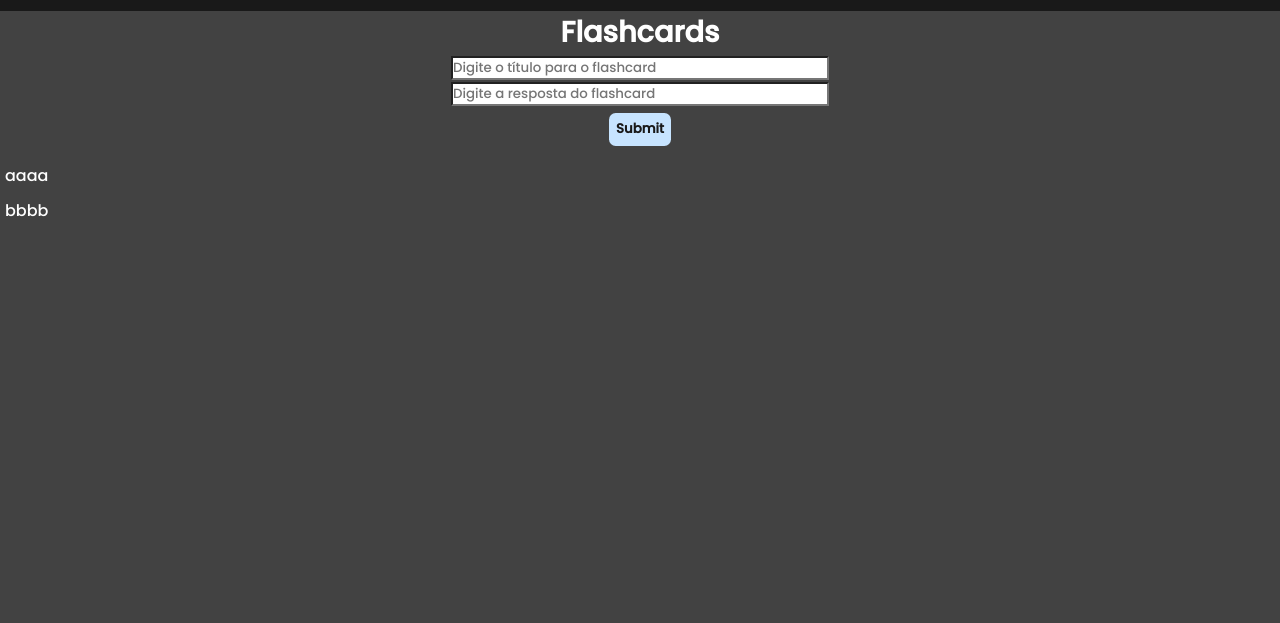
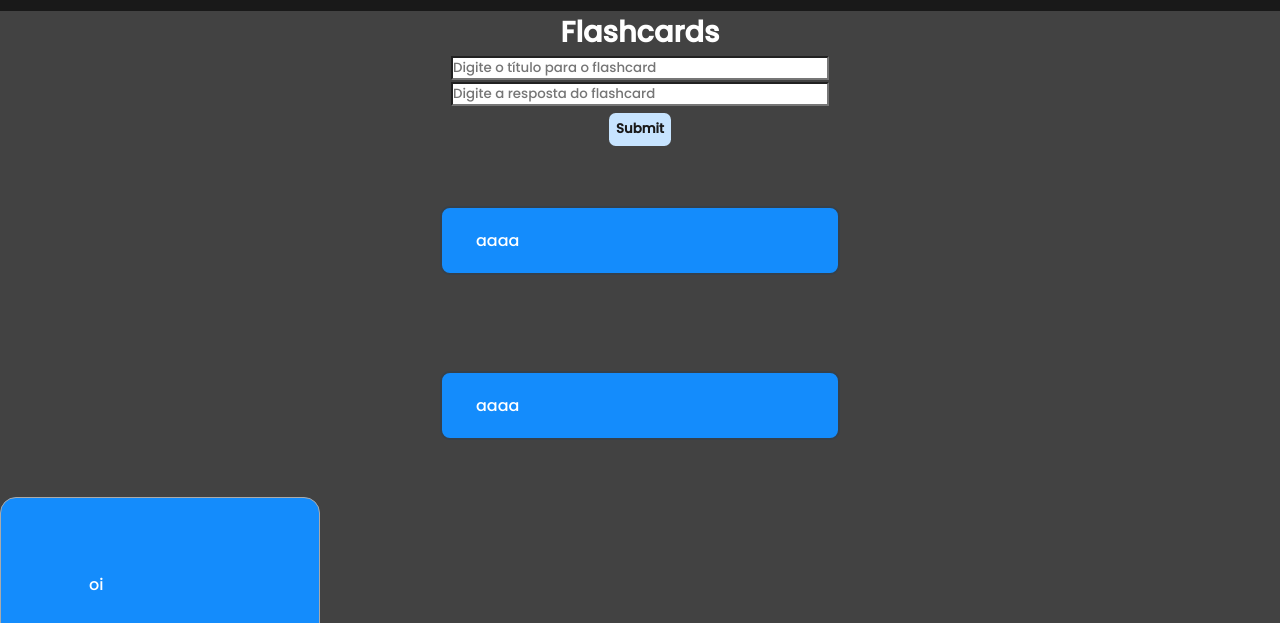
Before and after one commit to AndreKaled/HelpStudy-Web, a plain HTML site: page teste.html in a window 1280 px wide. Shown: the part 105-728 px from the top of the page. Drawn offline with Linux system fonts and the light colour scheme.

Commit message:
func cont coment

```diff
--- a/style.css
+++ b/style.css
@@ -116,7 +116,7 @@ footer {
 
 
 p {
-    margin: 10px 5px;
+    margin: 10px 1.5em;
     text-align: justify;
 
 }
@@ -149,7 +149,7 @@ p {
 }
 
 .label-texto {
-    font-size: 0.8em;
+    font-size: 1em;
     margin: 4%;
     text-align: justify;
 }
@@ -204,6 +204,18 @@ p {
     color: #191919;
 }
 
+#texto-sobre{
+
+    margin: 10px 3em
+}
+
+
+.container-apresentacao-elementos:last-child{
+
+
+    margin-bottom: 6em;
+}
+
 .link-interno:hover, .link-interno:focus{
     color: #191919;
 }
@@ -253,6 +265,14 @@ p {
   }
 
 
+  .comentario-label{
+
+
+    font-size: 1.3em;
+    margin: 2em;
+  }
+
+
 
 /*flashcard css*/
 .div-flashcard > button{
@@ -273,6 +293,108 @@ p {
     margin-bottom: 0;
     font-weight: 700 ;
 }
+
+/* pagina do flashcard */
+.div-flashcard{
+    padding: 0.5em;
+    border-radius: 1em;
+    display: flex;
+    flex-direction: column-reverse;
+    align-items: center;
+    justify-content: center;
+    margin: 0.8em auto;
+    margin-bottom: 1em;
+    width: 30%;
+    height: auto;
+    perspective: 100px;
+    width: 400px;
+    height: 9.35em;
+}
+
+.front, .back {
+    position: absolute;
+    padding: 10px;
+    border-radius: 10px;
+    border: 2px solid #35404b;
+    width: 100%;
+  }
+
+  .front{
+    background-color: #148CFC;
+    z-index: 1;
+    align-items: center;
+    justify-content: center;
+  }
+  .back {
+    background: rgb(61, 129, 197);
+    transform: rotateY(-180deg);
+    backface-visibility: hidden;
+  }
+
+  .front:hover {
+    transform: rotateY(180deg);
+    z-index: 0;
+  }
+
+  .front:hover .back {
+    transform: rotateY(0);
+    z-index: 1;
+  }
+
+  .flashcard-cont:hover .flashcard {
+
+    transform: rotateY(180deg);
+  }
+
+  .flashcard-cont, .pergunta, .resposta{
+
+    width: 20em;
+    height: 10em;
+  }
+
+  .flashcard{
+
+    transition: 0.5s;
+    transform-style: preserve-3d;
+  }
+
+  .pergunta{
+
+    z-index: 5;
+  }
+
+  .resposta{
+
+    transform: rotateY(180deg);
+  }
+
+  .pergunta, .resposta{
+
+
+    backface-visibility: hidden;
+    border: 1px solid #aaa;
+    border-radius: 1em;
+    margin: auto;
+    position: absolute;
+    text-align: center;
+    padding: 20%;
+  }
+
+  .pergunta{
+
+    background-color: #148CFC;
+  }
+
+  .resposta{
+
+    background-color: #5794f3;
+  }
+
+  .content{
+
+    padding-top:50%;
+    font-size: 2em;
+  }
 
 @media screen and (max-width: 900px) {
 
--- a/teste.html
+++ b/teste.html
@@ -42,6 +42,48 @@
                     </div>
                 </div>
             </ul>
+
+
+            <ul id="lista">
+                <div class="div-flashcard">
+                    <div class="front">
+                        <p>aaaa</p>
+                    </div>
+                    <div class="back">
+                        <p>bbbb</p>
+                    </div>
+                </div>
+            </ul>
+            <div class="flashcard-cont">
+
+                <div class="flashcard">
+
+                    <div class="pergunta">
+
+                        <div class="conteudo">
+
+                            <p id="pergunta-flashcard">oi</p>
+
+                        </div>
+                    </div>
+
+
+                    <div class="resposta">
+
+                        <div class="conteudo">
+
+                            tudo bom?
+
+                        </div>
+                    </div>
+
+
+
+                </div>
+
+
+
+            </div>
         </div>
     </section>
     <footer>
```
Also changed, not shown: contato.html (+4 -0 lines), js/comentario.js (+12 -0 lines), sobre.html (+14 -14 lines).
